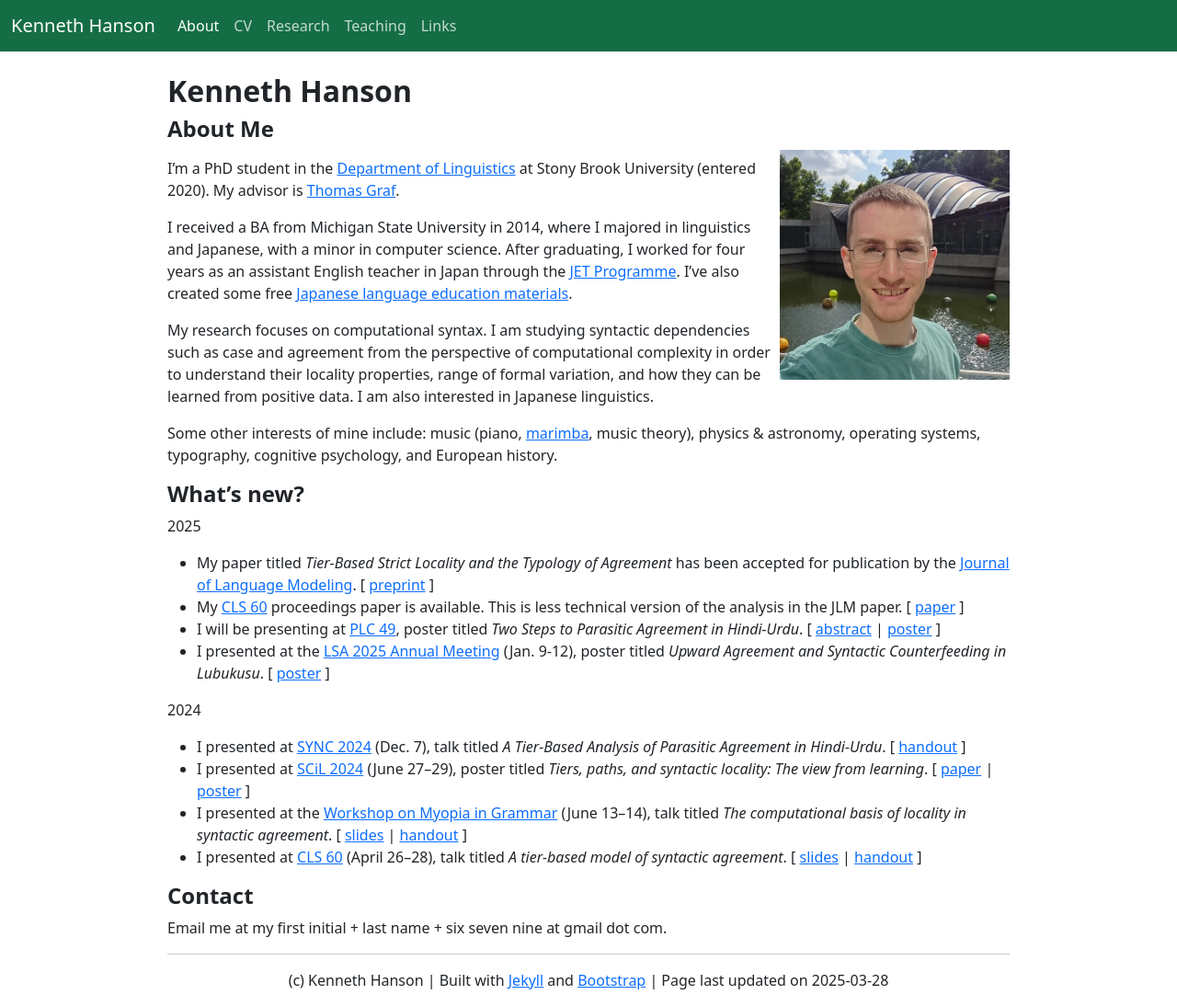
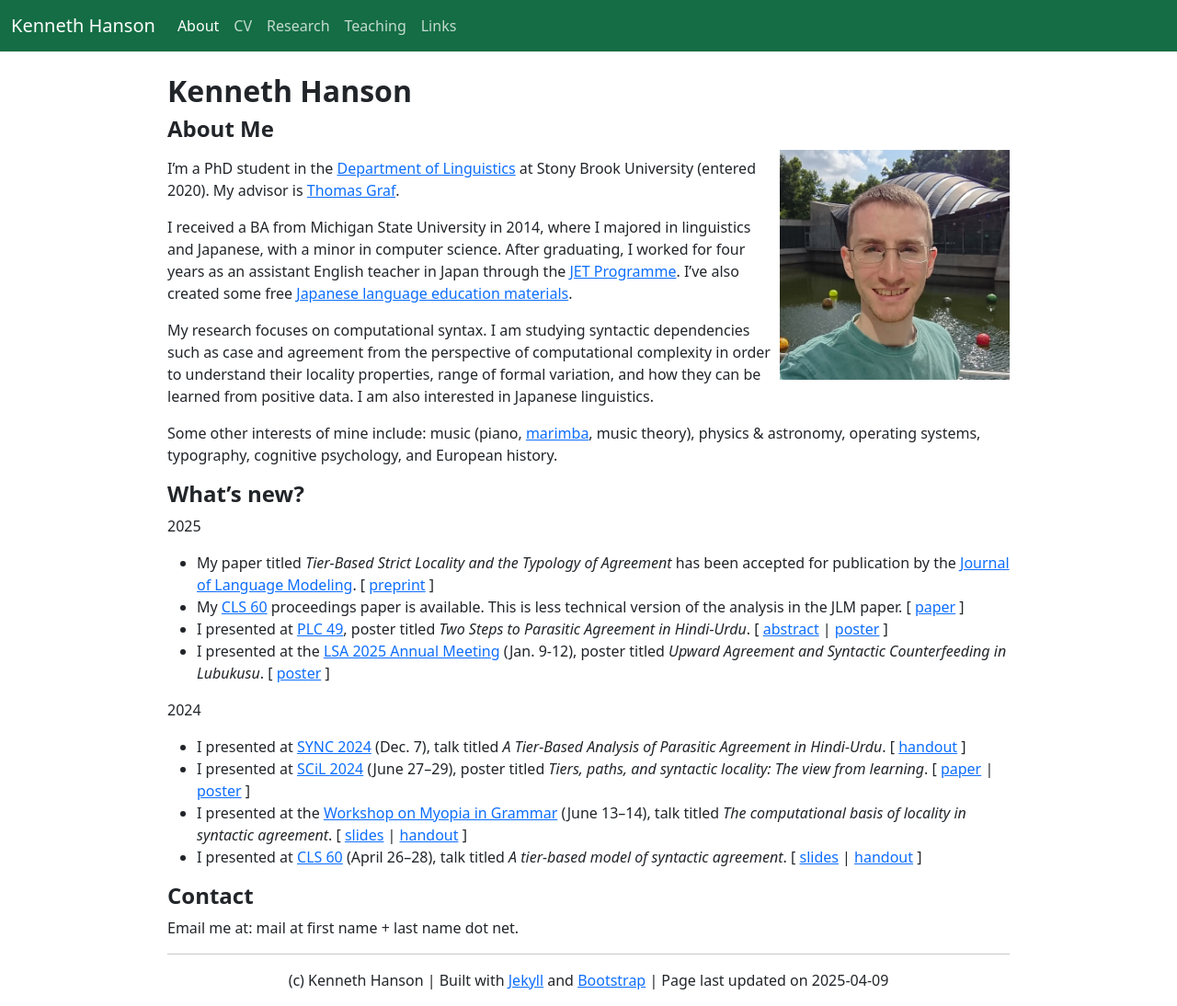
Before and after one commit to khanson679/khanson679.github.io, a Jekyll site: the page built from index.md, in a window 1280 px wide. Shown: the whole page at 92% size. Built offline with Jekyll 4.4.1, drawn with Linux system fonts in a browser that asks for light colours.

Commit message:
Minor updates.

```diff
--- a/index.md
+++ b/index.md
@@ -1,7 +1,7 @@
 ---
 title: About
 layout: default
-date: 2025-03-28
+date: 2025-04-09
 ---
 
 # Kenneth Hanson
@@ -26,7 +26,7 @@ Some other interests of mine include: music (piano, [marimba][], music theory),
   \[ [preprint](/files/hanson-jlm-tsl-agreement-preprint.pdf) \]
 * My [CLS 60](http://chicagolinguisticsociety.com/) proceedings paper is available. This is less technical version of the analysis in the JLM paper.
   \[ [paper](/files/hanson-cls60-tier-based-agreement.pdf) \]
-* I will be presenting at [PLC 49](https://sites.google.com/sas.upenn.edu/plc49/), poster titled *Two Steps to Parasitic Agreement in Hindi-Urdu*.
+* I presented at [PLC 49](https://sites.google.com/sas.upenn.edu/plc49/), poster titled *Two Steps to Parasitic Agreement in Hindi-Urdu*.
   \[ [abstract](/files/hanson-plc49-abstract-deanon.pdf)
    | [poster](/files/hanson-plc49-poster.pdf)
   \]
@@ -59,7 +59,7 @@ Some other interests of mine include: music (piano, [marimba][], music theory),
 
 ## Contact
 
-Email me at my first initial + last name + six seven nine at gmail dot com.
+Email me at: mail at first name + last name dot net.
 
 
 [graf]: https://thomasgraf.net
```
